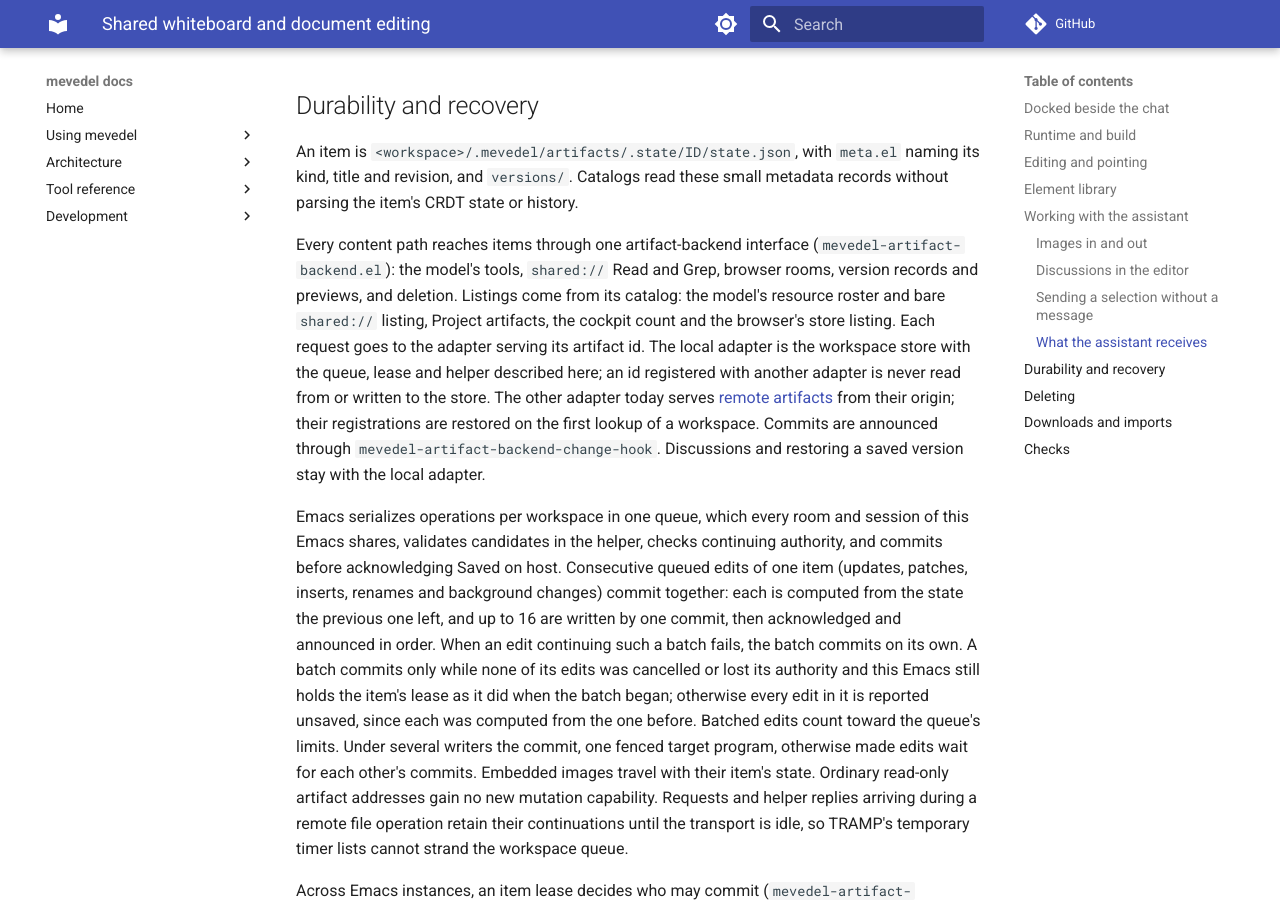
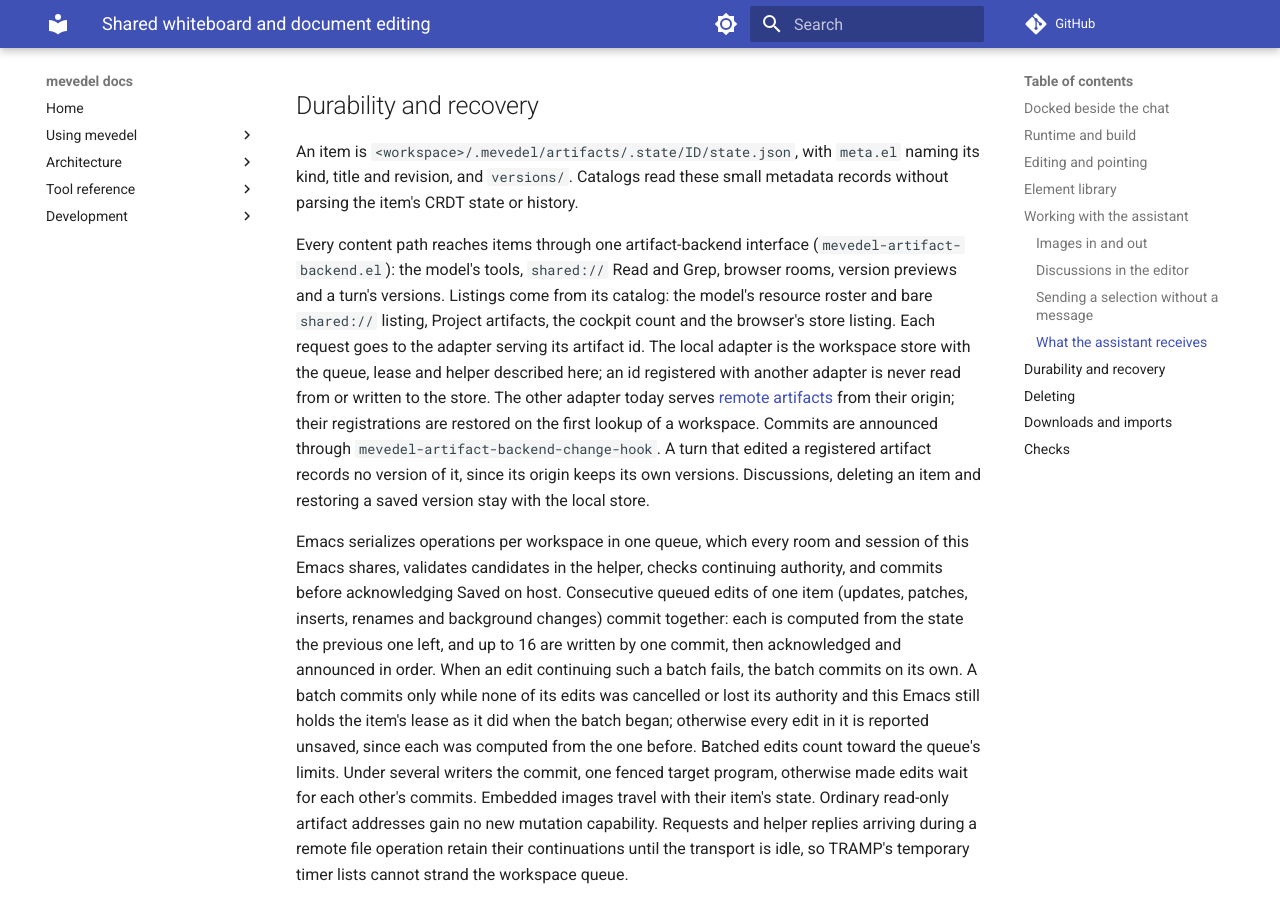
Before and after one commit to FrauH0lle/mevedel, an MkDocs documentation site: the page built from docs/shared-editing.md, in a window 1280 px wide and 900 px high, scrolled down 15369 px. Built offline with MkDocs 1.6.1 and Material for MkDocs 9.7.7, drawn with Linux system fonts in a browser that asks for light colours; comment, search, counter and statistics services are not loaded.

Commit message:
refactor(remote-artifacts): Let the backend own a remote artifact's versions
Turn-settle versions go through mevedel-artifact-backend-save-version,
which leaves a registered artifact's versions to its origin.  The store
is local again, so the store -> backend -> store load cycle is gone, and
the remote adapter's version mapping and the one-value restore function
variable are removed.

```diff
--- a/docs/shared-editing.md
+++ b/docs/shared-editing.md
@@ -729,7 +729,7 @@ metadata records without parsing the item's CRDT state or history.
 
 Every content path reaches items through one artifact-backend interface
 (`mevedel-artifact-backend.el`): the model's tools, `shared://` Read and Grep,
-browser rooms, version records and previews, and deletion. Listings come from
+browser rooms, version previews and a turn's versions. Listings come from
 its catalog: the model's resource roster and bare `shared://` listing, Project
 artifacts, the cockpit count and the browser's store listing. Each request goes
 to the adapter serving its artifact id. The local adapter is the workspace
@@ -738,8 +738,10 @@ another adapter is never read from or written to the store. The other adapter
 today serves [remote artifacts](collaboration.md#remote-artifacts-in-mevedel)
 from their origin; their registrations are restored on the first lookup of a
 workspace. Commits are announced through
-`mevedel-artifact-backend-change-hook`. Discussions and restoring a saved
-version stay with the local adapter.
+`mevedel-artifact-backend-change-hook`. A turn that edited a registered
+artifact records no version of it, since its origin keeps its own versions.
+Discussions, deleting an item and restoring a saved version stay with the
+local store.
 
 Emacs serializes operations per
 workspace in one queue, which every room and session of this Emacs shares,
```
Also changed, not shown: 8 other files.
